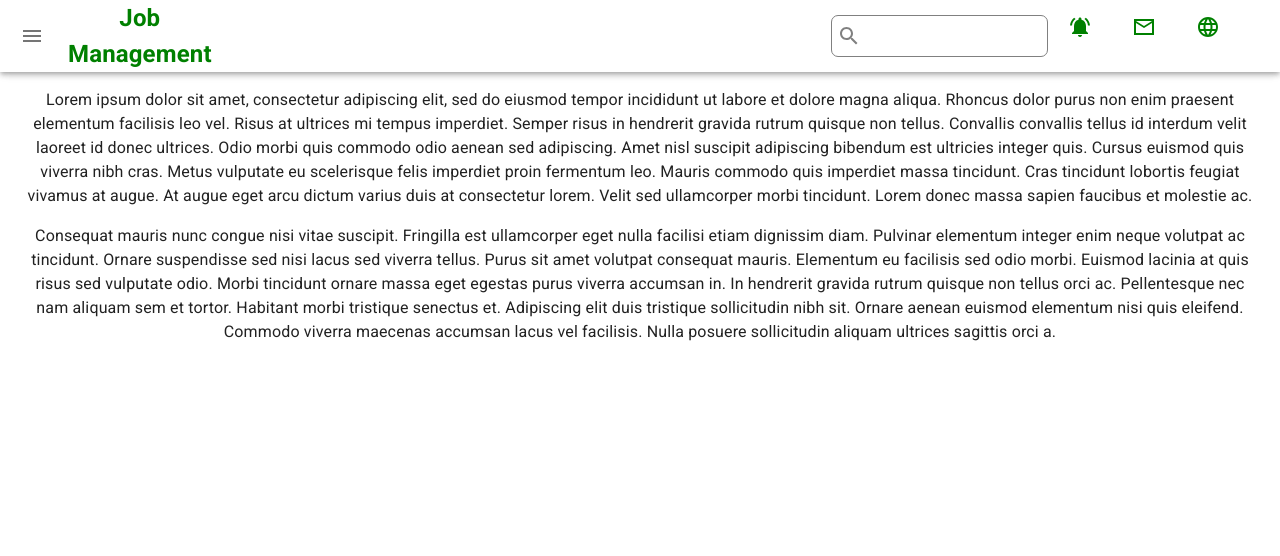
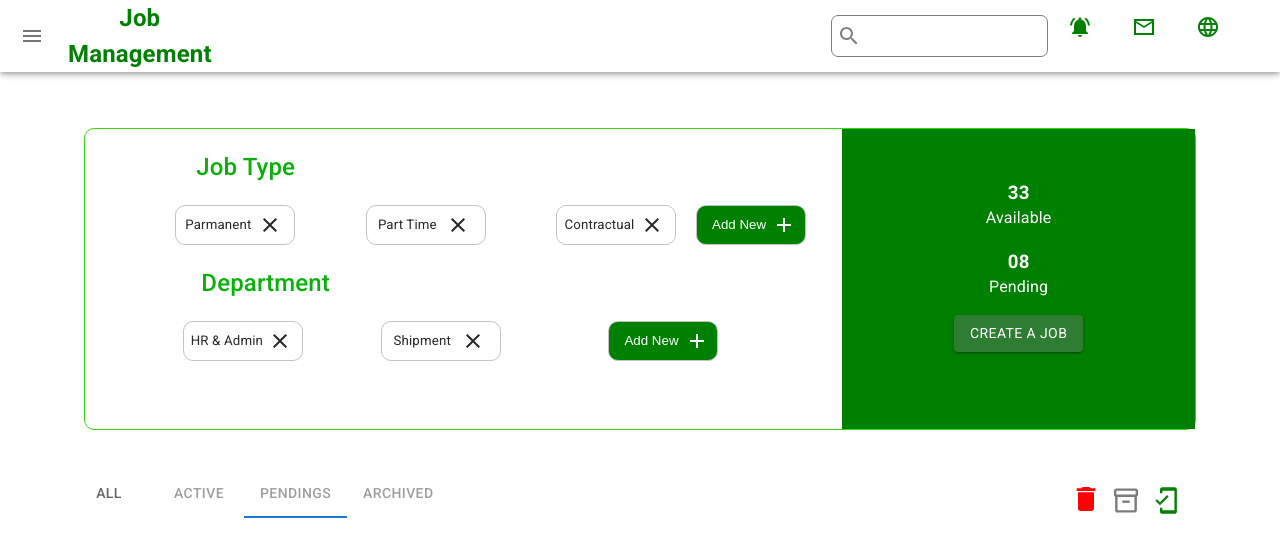
Before and after one commit to BishalAshiq/dashboard-job-management, a React (Create React App) app: page / in a window 1280 px wide. Shown: the top 556 px of the page. Built offline with nearby package versions, Linux system fonts and the light colour scheme.

Commit message:
added more Items

```diff
--- /dev/null
+++ b/src/Components/Dashboard/Pages/Pages/JobDep.js
@@ -0,0 +1,117 @@
+import React from "react";
+import "./Pages.css";
+import { Button, Container } from "@mui/material";
+import Grid from "@mui/material/Grid";
+import CloseIcon from "@mui/icons-material/Close";
+import AddIcon from "@mui/icons-material/Add";
+
+const JobDep = () => {
+  return (
+    <div>
+      <Container>
+        <section className="job-type-sec">
+          <Grid container spacing={2}>
+            <Grid item xs={6} md={8}>
+              <div>
+                <h2
+                  style={{
+                    color: "rgb(7, 177, 7)",
+                    marginRight: "440px",
+                    fontWeight: 500,
+                  }}
+                >
+                  Job Type
+                </h2>
+                <div className="job-types">
+                  <div className="job-type">
+                    <h5 style={{ fontWeight: 400 }}>Parmanent</h5>
+                    <CloseIcon style={{ width: 30 }} />
+                  </div>
+                  <div className="job-type">
+                    <h5 style={{ fontWeight: 400 }}>Part Time</h5>
+                    <CloseIcon style={{ width: 30 }} />
+                  </div>
+                  <div className="job-type">
+                    <h5 style={{ fontWeight: 400 }}>Contractual</h5>
+                    <CloseIcon style={{ width: 30 }} />
+                  </div>
+                  <div className="button">
+                    <button
+                      style={{
+                        backgroundColor: "green",
+                        border: "none",
+                        color: "white",
+                      }}
+                    >
+                      Add New
+                    </button>
+                    <AddIcon style={{ color: "white" }} />
+                  </div>
+                </div>
+              </div>
+              <div>
+                <h2
+                  style={{
+                    color: "rgb(7, 177, 7)",
+                    marginRight: "400px",
+                    fontWeight: 500,
+                  }}
+                >
+                  Department
+                </h2>
+                <div className="dep-types">
+                  <div className="dep-type">
+                    <h5 style={{ fontWeight: 400 }}>HR & Admin</h5>
+                    <CloseIcon style={{ width: 30 }} />
+                  </div>
+                  <div className="dep-type">
+                    <h5 style={{ fontWeight: 400 }}>Shipment</h5>
+                    <CloseIcon style={{ width: 30 }} />
+                  </div>
+                  <div className="button">
+                    <button
+                      style={{
+                        backgroundColor: "green",
+                        border: "none",
+                        color: "white",
+                      }}
+                    >
+                      Add New
+                    </button>
+                    <AddIcon style={{ color: "white" }} />
+                  </div>
+                </div>
+              </div>
+            </Grid>
+
+            <Grid item xs={6} md={4}>
+              <div className="available">
+                <div>
+                  <h3 style={{ color: "white" }}>33</h3>
+                  <p style={{ marginTop: "-20px", color: "white" }}>
+                    Available
+                  </p>
+                </div>
+                <div>
+                  <h3 style={{ color: "white" }}>08</h3>
+                  <p style={{ marginTop: "-20px", color: "white" }}>Pending</p>
+                </div>
+                <div>
+                  <Button
+                    variant="contained"
+                    color="success"
+                    style={{ fontWeight: 400, fontSize: 14, type: "lowercase" }}
+                  >
+                    Create a job
+                  </Button>
+                </div>
+              </div>
+            </Grid>
+          </Grid>
+        </section>
+      </Container>
+    </div>
+  );
+};
+
+export default JobDep;
--- /dev/null
+++ b/src/Components/Dashboard/Pages/Pages/JobTitle.js
@@ -0,0 +1,45 @@
+import React from "react";
+import Tabs from "@mui/material/Tabs";
+import Tab from "@mui/material/Tab";
+import { Container } from "@mui/system";
+import "./Pages.css";
+import DeleteIcon from "@mui/icons-material/Delete";
+import Inventory2OutlinedIcon from "@mui/icons-material/Inventory2Outlined";
+import MobileFriendlyOutlinedIcon from "@mui/icons-material/MobileFriendlyOutlined";
+
+const JobTitle = () => {
+  const [value, setValue] = React.useState(2);
+
+  const handleChange = (event, newValue) => {
+    setValue(newValue);
+  };
+  return (
+    <Container>
+      <section>
+        <div>
+          <Tabs
+            value={value}
+            onChange={handleChange}
+            aria-label="disabled tabs example"
+          >
+            <Tab label="All" />
+            <Tab label="Active" disabled />
+            <Tab label="Pendings" disabled />
+            <Tab label="Archived" disabled />
+          </Tabs>
+        </div>
+        <div className="tab-icon">
+          <DeleteIcon style={{ width: 40, height: 32, color: "red" }} />
+          <Inventory2OutlinedIcon
+            style={{ width: 40, height: 29, color: "rgb(124, 124, 124)" }}
+          />
+          <MobileFriendlyOutlinedIcon
+            style={{ width: 40, height: 29, color: "green" }}
+          />
+        </div>
+      </section>
+    </Container>
+  );
+};
+
+export default JobTitle;
--- /dev/null
+++ b/src/Components/Dashboard/Pages/Pages/Pages.css
@@ -0,0 +1,70 @@
+.job-type-sec{
+    border: 1px solid rgb(57, 218, 4);
+    padding: 0px 0px 0px 20px;
+    margin: 40px 20px;
+    border-radius: 10px;
+}
+.job-types{
+    display: flex;
+    justify-content: space-evenly;
+    align-items: center;
+}
+.job-type{
+    color: rgb(41, 39, 39);
+    display: flex;
+    justify-content: space-evenly;
+    text-align: center;
+    align-items: center;
+    border: 1px solid rgb(195, 195, 195);
+    width: 120px;
+    height: 40px;
+    border-radius: 10px;
+    padding: 0 5px;
+    margin-left: 50px;
+}
+.dep-types{
+    display: flex;
+    justify-content: space-evenly;
+    align-items: center;
+}
+.dep-type{
+    color: rgb(41, 39, 39);
+    display: flex;
+    justify-content: space-evenly;
+    text-align: center;
+    align-items: center;
+    border: 1px solid rgb(195, 195, 195);
+    width: 120px;
+    height: 40px;
+    border-radius: 10px;
+    padding: 0 5px;
+    margin-left: -30px;
+}
+.button{
+    display: flex;
+    justify-content: center;
+    align-items: center;
+    background-color: green;
+    border: 1px solid rgb(195, 195, 195);
+    width: 110px;
+    height: 40px;
+    border-radius: 10px;
+    cursor: pointer;
+}
+.available{
+    height: 300px;
+    border: 1px solid green;
+    padding: 30px 0;
+    background-color: green;
+
+}
+
+/* Jobs Title */
+.tab-icon{
+    position: relative;
+    float: right;
+    margin-right: 30px;
+    align-items: center;
+    padding-bottom: 50px;
+    margin-top: -35px;
+}
--- a/src/Components/Dashboard/Pages/Pages/Pages.js
+++ b/src/Components/Dashboard/Pages/Pages/Pages.js
@@ -1,38 +1,20 @@
-import React from 'react';
-import Typography from '@mui/material/Typography';
+import React from "react";
+import JobDep from "./JobDep";
+import JobTitle from "./JobTitle";
+
+import "./Pages.css";
 
 const Pages = () => {
-    return (
-        <div>
-           <Typography paragraph>
-          Lorem ipsum dolor sit amet, consectetur adipiscing elit, sed do eiusmod
-          tempor incididunt ut labore et dolore magna aliqua. Rhoncus dolor purus non
-          enim praesent elementum facilisis leo vel. Risus at ultrices mi tempus
-          imperdiet. Semper risus in hendrerit gravida rutrum quisque non tellus.
-          Convallis convallis tellus id interdum velit laoreet id donec ultrices.
-          Odio morbi quis commodo odio aenean sed adipiscing. Amet nisl suscipit
-          adipiscing bibendum est ultricies integer quis. Cursus euismod quis viverra
-          nibh cras. Metus vulputate eu scelerisque felis imperdiet proin fermentum
-          leo. Mauris commodo quis imperdiet massa tincidunt. Cras tincidunt lobortis
-          feugiat vivamus at augue. At augue eget arcu dictum varius duis at
-          consectetur lorem. Velit sed ullamcorper morbi tincidunt. Lorem donec massa
-          sapien faucibus et molestie ac.
-        </Typography>
-        <Typography paragraph>
-          Consequat mauris nunc congue nisi vitae suscipit. Fringilla est ullamcorper
-          eget nulla facilisi etiam dignissim diam. Pulvinar elementum integer enim
-          neque volutpat ac tincidunt. Ornare suspendisse sed nisi lacus sed viverra
-          tellus. Purus sit amet volutpat consequat mauris. Elementum eu facilisis
-          sed odio morbi. Euismod lacinia at quis risus sed vulputate odio. Morbi
-          tincidunt ornare massa eget egestas purus viverra accumsan in. In hendrerit
-          gravida rutrum quisque non tellus orci ac. Pellentesque nec nam aliquam sem
-          et tortor. Habitant morbi tristique senectus et. Adipiscing elit duis
-          tristique sollicitudin nibh sit. Ornare aenean euismod elementum nisi quis
-          eleifend. Commodo viverra maecenas accumsan lacus vel facilisis. Nulla
-          posuere sollicitudin aliquam ultrices sagittis orci a.
-        </Typography>
-        </div>
-    );
+  return (
+   <section>
+     <div>
+      <JobDep></JobDep>
+    </div>
+    <div>
+      <JobTitle/>
+    </div>
+   </section>
+  );
 };
 
 export default Pages;
```
